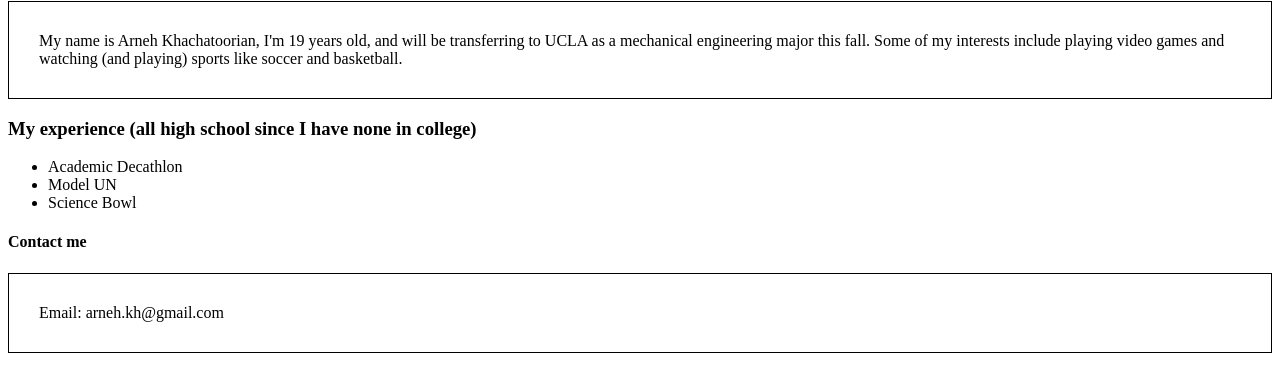
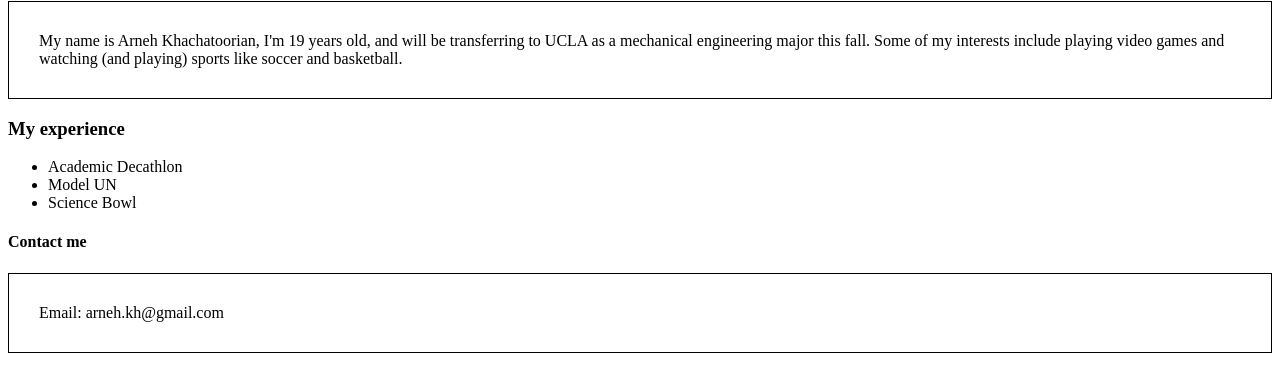
Before and after one commit to arneh11/arneh11.github.io, a plain HTML site: page index.html in a window 1280 px wide. Shown: the part 126-518 px from the top of the page. Drawn offline with Linux system fonts and the light colour scheme.

Commit message:
My website.

```diff
--- a/index.html
+++ b/index.html
@@ -11,7 +11,7 @@
         <p class="info-box">
           My name is Arneh Khachatoorian, I'm 19 years old, and will be transferring to UCLA as a mechanical engineering major this fall. Some of my interests include playing video games and watching (and playing) sports like soccer and basketball.
         </p>
-        <h3 id="header">My experience (all high school since I have none in college)</h2>
+        <h3 id="header">My experience</h2>
         <p>
             <ul>
                 <li>Academic Decathlon</li>
```
